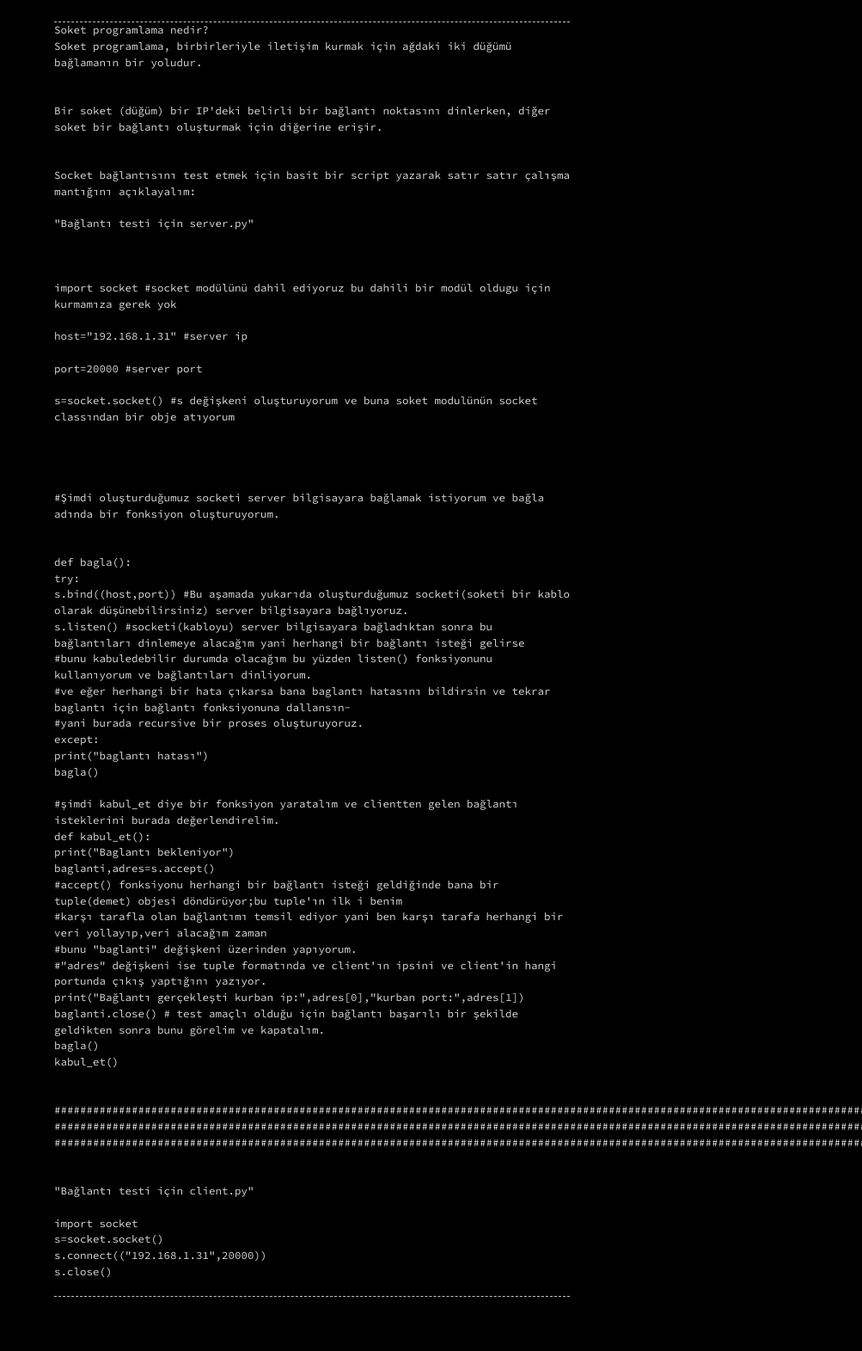
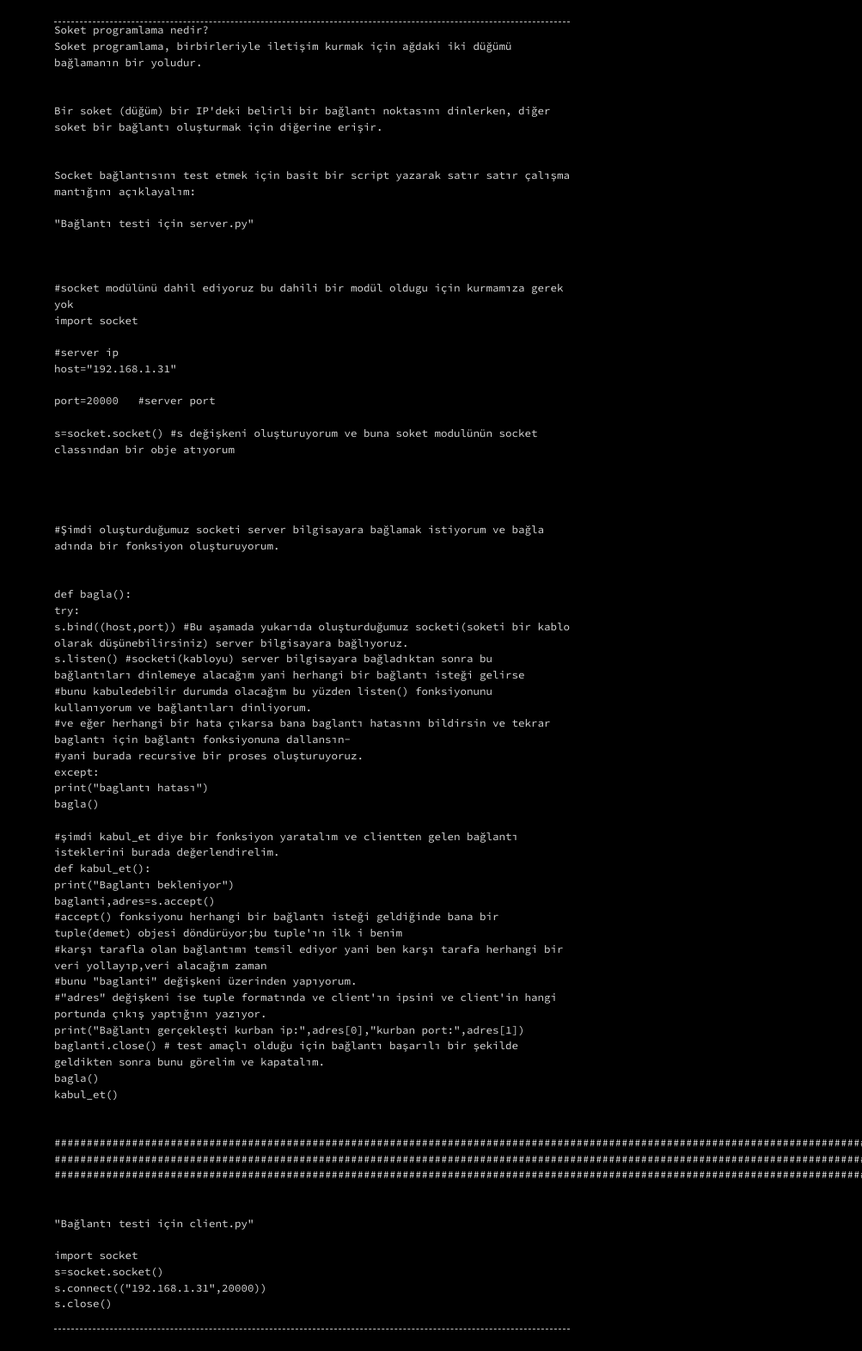
Before and after one commit to emredurmaz4/cosmosofcyberspace.github.io, a Jekyll site: the page trojan.html, which Jekyll copies as it is, in a window 1280 px wide. Shown: the whole page at 86% size, without its empty margins (277-1280 px from the left). Built offline with Jekyll 4.4.1, drawn with Linux system fonts in a browser that asks for light colours; before the commit the page ends 1533 px from its top, so only the background shows below that.

```diff
--- a/trojan.html
+++ b/trojan.html
@@ -21,9 +21,11 @@ Socket bağlantısını test etmek için basit bir script yazarak satır satır
 "Bağlantı testi için server.py"</br>
 
 </br></br></br>
-import socket #socket modülünü dahil ediyoruz bu dahili bir modül oldugu için kurmamıza gerek yok</br></br>
-host="192.168.1.31"  #server ip</br></br>
-port=20000           #server port</br></br>
+#socket modülünü dahil ediyoruz bu dahili bir modül oldugu için kurmamıza gerek yok</br>
+import socket </br></br>
+#server ip</br>
+host="192.168.1.31"  </br></br>
+port=20000&nbsp;&nbsp;&nbsp;#server port</br></br>
 s=socket.socket()    #s değişkeni oluşturuyorum ve buna soket modulünün socket classından bir obje atıyorum</br></br>
 </br>
 </br></br>
```
